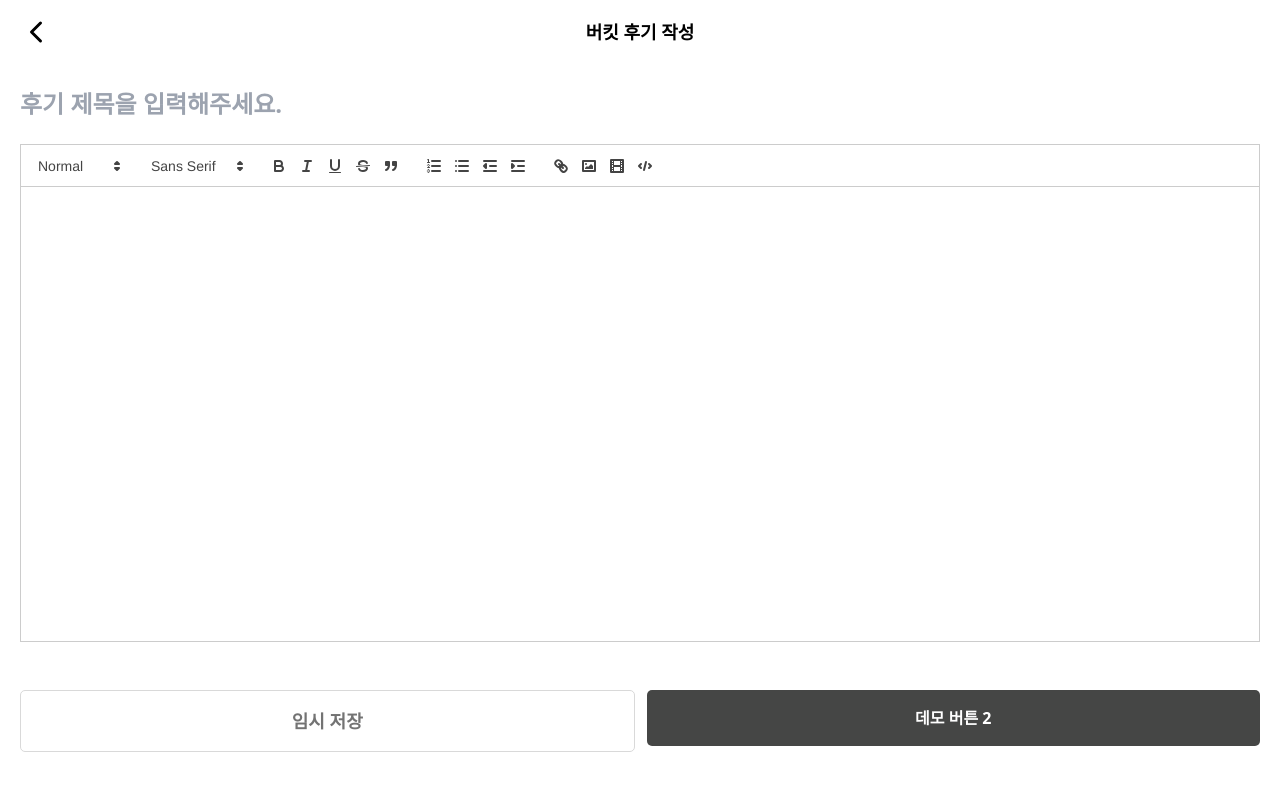
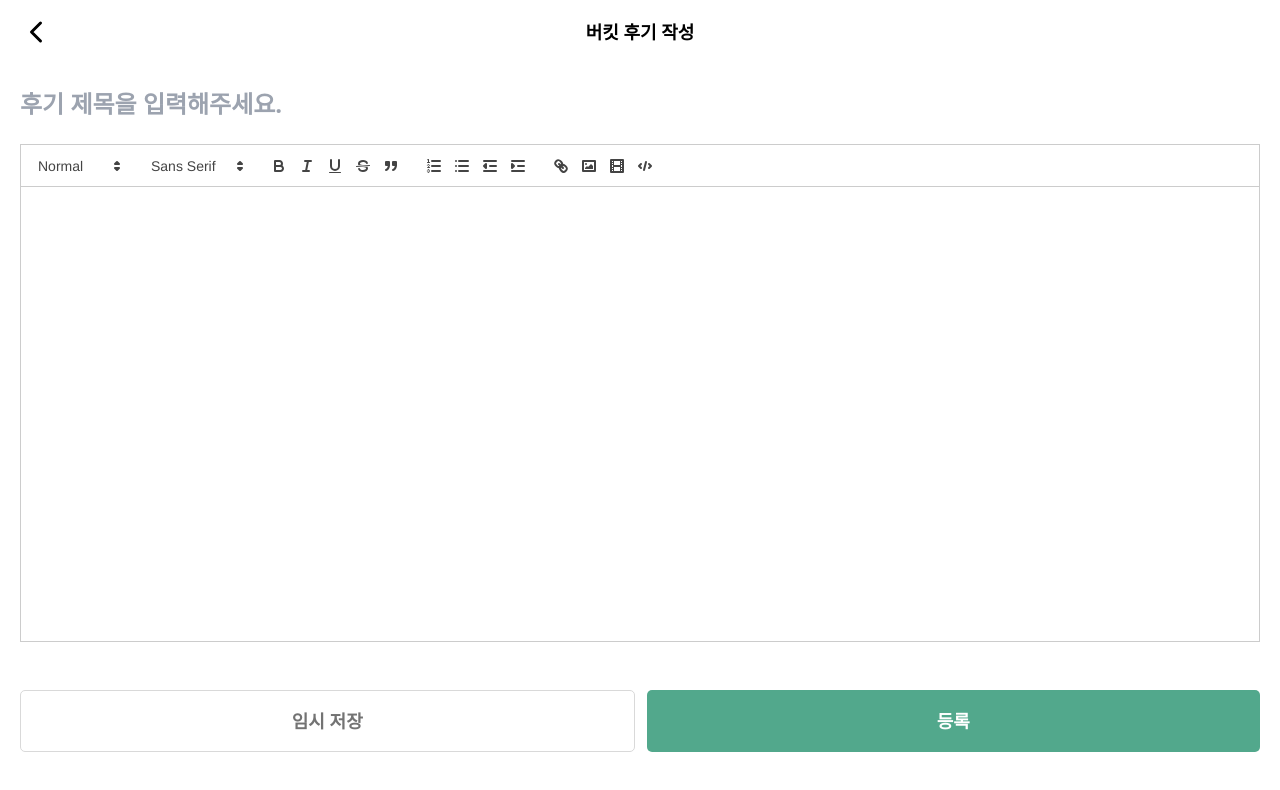
Before and after one commit to ggumms/ggumtle, a React (Vite) app in the folder frontend/: page /review/write in a window 1280 px wide. Shown: the top 790 px of the page. Built offline with nearby package versions, Linux system fonts and the light colour scheme.

Commit message:
[FE] Feat #76: 후기 등록 버튼 UI 컴포넌트 생성
Change-Id: If2fe2ab50bc0cb286f55b073549e3ba92aa64e89

```diff
--- /dev/null
+++ b/frontend/src/pages/Review/AddReview/PostReviewButton.tsx
@@ -0,0 +1,16 @@
+const PostReviewButton = () => {
+	const handleClickPostReview = () => {
+		// Todo: 후기 작성분 저장, 후기 이미지 처리 로직 작성, 달성 여부 처리 필요
+		console.log('후기 등록 버튼 클릭')
+	}
+	return (
+		<button
+			onClick={handleClickPostReview}
+			className="w-full block text-lg bg-green text-white font-bold py-4 rounded-[5px]"
+		>
+			<p>등록</p>
+		</button>
+	)
+}
+
+export default PostReviewButton
--- a/frontend/src/pages/Review/AddReview/index.tsx
+++ b/frontend/src/pages/Review/AddReview/index.tsx
@@ -5,9 +5,9 @@ import { useRouter } from '../../../hooks/useRouter'
 import { IMenu, IMenuFunc } from '../../../interfaces'
 import WithHeaderLayout from '../../../components/layout/WithHeaderLayout'
 
-import NavigateButton from '../../../components/NavigateButton'
 import TextEditor from './TextEditor'
 import QuickSaveButton from './QuickSaveButton'
+import PostReviewButton from './PostReviewButton'
 
 const AddReview = () => {
 	const [title, setTitle] = useState('')
@@ -30,9 +30,7 @@ const AddReview = () => {
 			<TextEditor value={reviewText} setValue={setReviewText} />
 			<div className="flex gap-3 pt-12 pb-12">
 				<QuickSaveButton />
-				<NavigateButton path="/" isDisable={false}>
-					<p>데모 버튼 2</p>
-				</NavigateButton>
+				<PostReviewButton />
 			</div>
 		</WithHeaderLayout>
 	)
```
